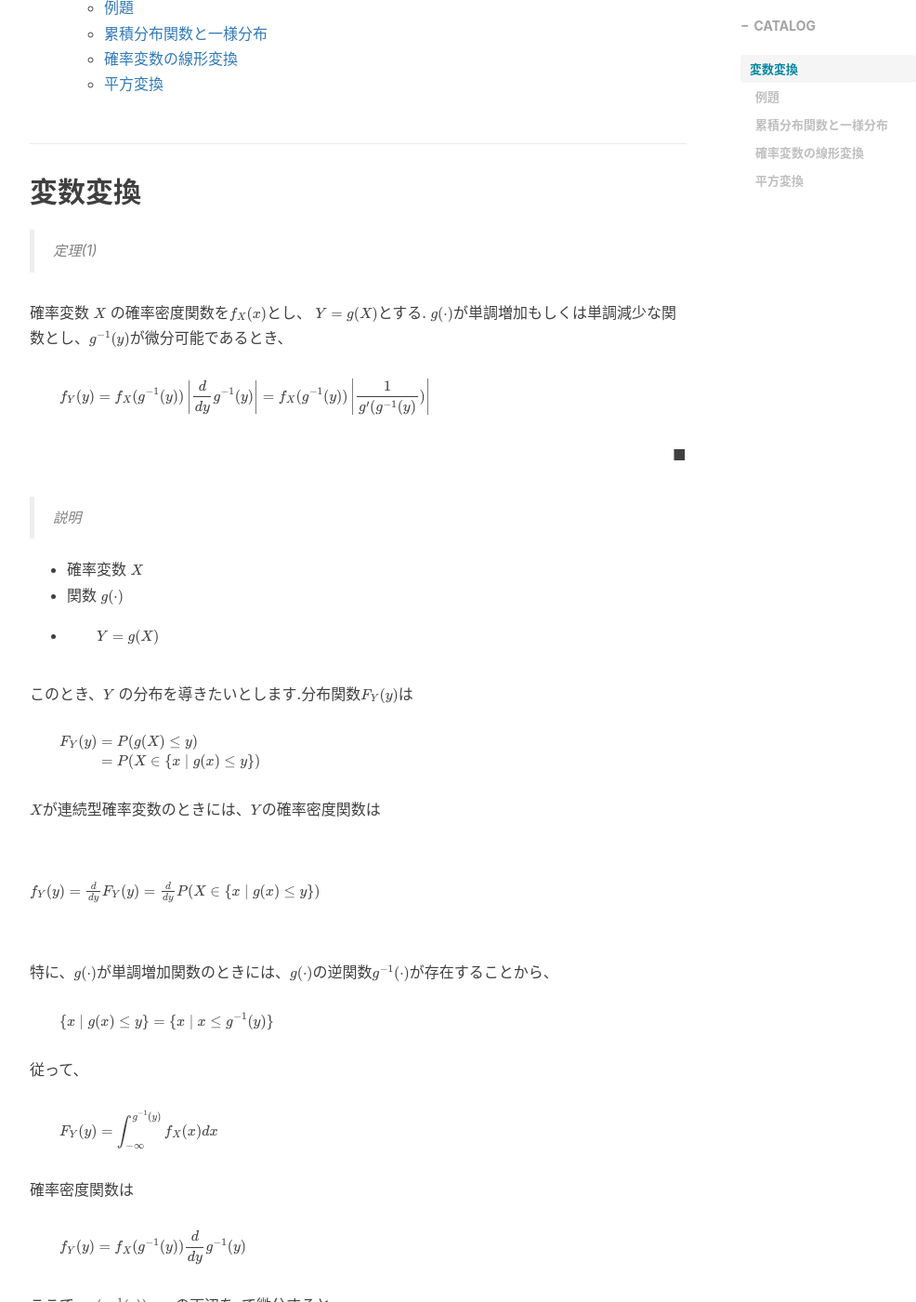
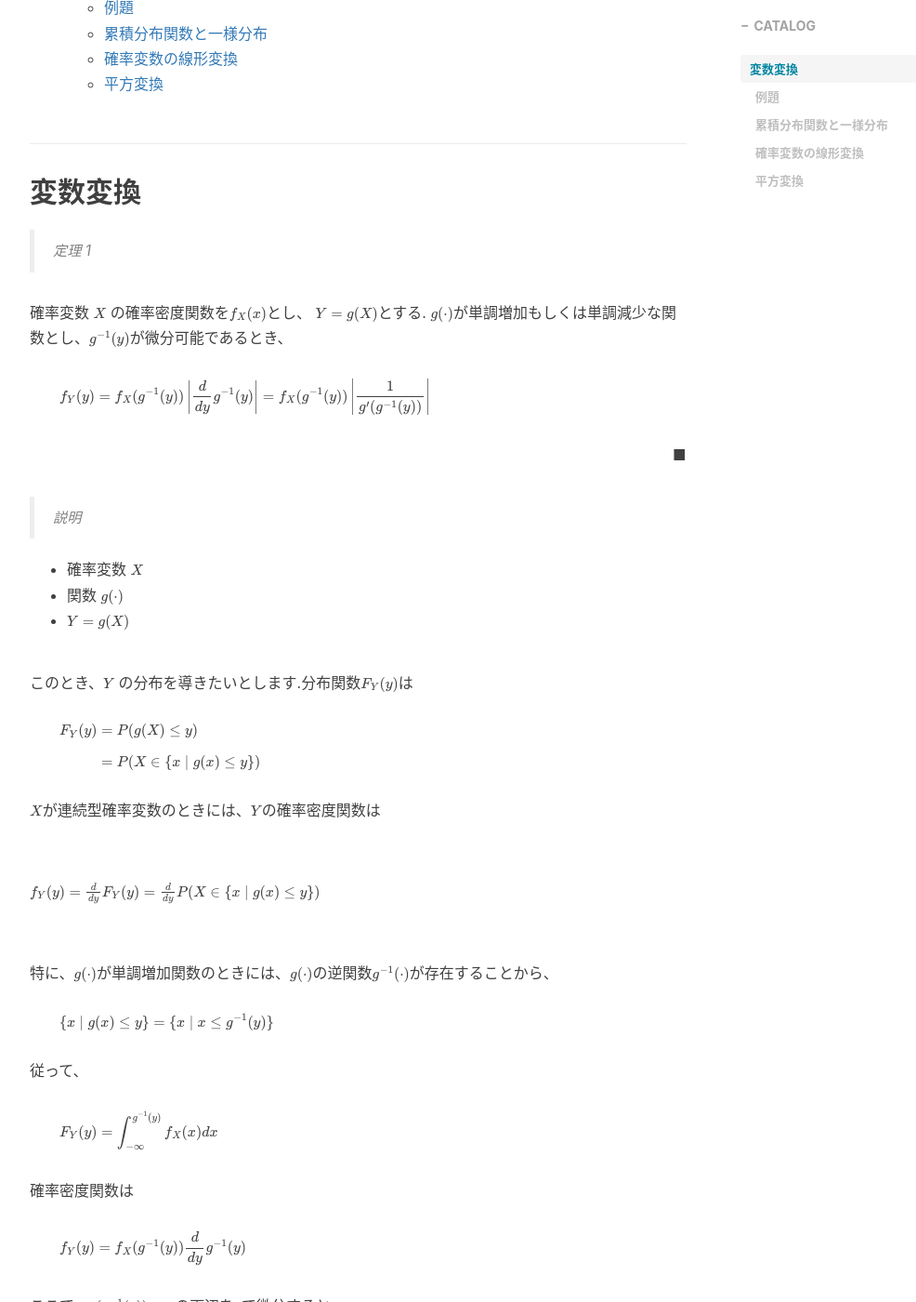
Before and after one commit to RyoNakagami/RyoNakagami.github.io, a Jekyll site: the page built from _posts/2021-04-21-variable-transformation.md, in a window 1280 px wide and 1400 px high, scrolled down 685 px. Shown: the whole window at 93% size, without its empty margins (233-1219 px from the left). Built offline with Jekyll 4.4.1, drawn with Linux system fonts in a browser that asks for light colours; nearby versions of some CDN libraries; comment, search, counter and statistics services are not loaded.

Commit message:
FIX TYPOS ON 20210421

```diff
--- a/_posts/2021-04-21-variable-transformation.md
+++ b/_posts/2021-04-21-variable-transformation.md
@@ -40,12 +40,12 @@ tags:
 <!-- END doctoc generated TOC please keep comment here to allow auto update -->
 
 ## 変数変換
-> 定理(1)
+> 定理 1
 
 確率変数 $$X$$ の確率密度関数を$$f_X(x)$$とし、 $$Y = g(X)$$とする. $$g(\cdot)$$が単調増加もしくは単調減少な関数とし、$$g^{-1}(y)$$が微分可能であるとき、
 
 $$
-f_Y(y) = f_X(g^{-1}(y))\left|\frac{d}{dy}g^{-1}(y)\right| = f_X(g^{-1}(y))\left|\frac{1}{g'(g^{-1}(y)})\right|
+f_Y(y) = f_X(g^{-1}(y))\left|\frac{d}{dy}g^{-1}(y)\right| = f_X(g^{-1}(y))\left|\frac{1}{g'(g^{-1}(y))}\right|
 $$
 
 <div style="text-align: right;">
@@ -56,13 +56,13 @@ $$
 
 - 確率変数 $$X$$
 - 関数 $$g(\cdot)$$
-- $$Y = g(X)$$
+- $Y = g(X)$
 
 このとき、$$Y$$ の分布を導きたいとします.分布関数$$F_Y(y)$$は
 
 $$
 \begin{aligned}
-F_Y(y) &= P(g(X)\leq y)\\
+F_Y(y) &= P(g(X)\leq y)\\[8pt]
 &= P(X\in \{x\mid g(x)\leq y\})
 \end{aligned}
 $$
```
